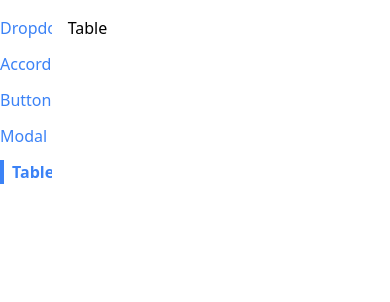
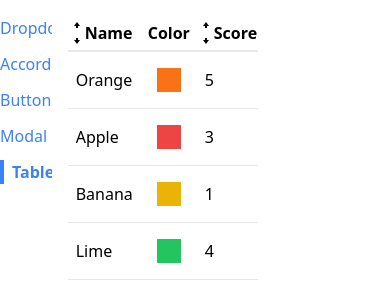
Before and after one commit to Angelhdz98/barra-navegacion-react, a React (Create React App) app: page /table in a window 390 px wide. Shown: the top 302 px of the page. Built offline with nearby package versions, Linux system fonts and the light colour scheme.

Commit message:
se terminó la tabla y la hicimos ordenable a través del componenete SortableTable

```diff
--- /dev/null
+++ b/src/components/SortableTable.js
@@ -0,0 +1,100 @@
+import { useState } from "react";
+import Table from "./Table";
+import {GoArrowSmallDown, GoArrowSmallUp } from 'react-icons/go'
+
+function SortableTable(props) {
+    const [sortOrder, setSortOrder] = useState(null);
+    const [sortBy, setSortBy] = useState(null);
+    const { config, data } = props;
+    const handleClick = (label) => {
+        if(sortBy && label!==sortBy){
+            setSortOrder('asc');
+            setSortBy(label);
+            return;
+        }
+        if (sortOrder === null) {
+            setSortOrder('asc');
+            setSortBy(label);
+        }
+        else if (sortOrder === 'asc') {
+            setSortOrder('desc');
+            setSortBy(label);
+        }
+        else if (sortOrder === 'desc') {
+            setSortOrder(null);
+            setSortBy(null);
+        }
+
+    }
+    const updatedConfig = config.map((column) => {
+        if (!column.sortValue) {
+            return column;
+        }
+        return {
+            ...column,
+            header: () => (<th className="cursor-pointer hover:bg-gray-100"
+                                onClick={() => handleClick(column.label)}>
+                                    <div className="flex items-center">
+                                {getIcons(column.label, sortBy, sortOrder)}
+                                {column.label}
+                                </div>
+                                </th>
+
+            )
+    };
+    })
+
+    //solo si sortOrder && sortBy no son nulos
+    // haremos una copia de data
+    // encontrar el el valore carro para el ordenamiento y odenar
+
+    let sortedData = data;
+    if (sortOrder && sortBy) {
+        const { sortValue } = config.find(column => column.label === sortBy)
+
+        sortedData = [...data].sort((a, b) => {
+            const valueA = sortValue(a);
+            const valueB = sortValue(b);
+
+            const reverseOrder = sortOrder === 'asc' ? 1 : -1;
+            if (typeof valueA === 'string') {
+                return valueA.localeCompare(valueB) * reverseOrder;
+            }
+            else {
+                return (valueA - valueB) * reverseOrder
+            }
+        })
+    }
+
+    return <Table {...props} data={sortedData} config={updatedConfig} />;
+}
+
+
+function getIcons(label, sortBy, sortOrder) {
+    if (label !== sortBy) {
+        return <div>
+            <GoArrowSmallUp/>
+            <GoArrowSmallDown/>
+        </div>
+    }
+    if (sortOrder === null) {
+        return <div>
+        <GoArrowSmallUp/>
+        <GoArrowSmallDown/>
+    </div>
+    }
+
+    if (sortOrder === 'asc') {
+        return <div>
+        <GoArrowSmallUp/>
+    </div>
+    }
+    if (sortOrder === 'desc') {
+        return <div>
+        <GoArrowSmallDown/>
+    </div>
+    }
+
+}
+
+export default SortableTable;
--- a/src/components/Table.js
+++ b/src/components/Table.js
@@ -1,5 +1,34 @@
-function Table() {
-    return <div>Table</div>
+import { Fragment } from "react";
+
+function Table({ data, config, keyFn }) {
+    const renderedHeaders = config.map((column) => {
+        if (column.header) {
+            return <Fragment key={column.label}>{column.header()}</Fragment>;
+        }
+        return <th key={column.label}>{column.label}</th>
+
+    })
+
+    const renderedRows = data.map((rowData) => {
+        const renderedCells = config.map((column) => {
+            return (
+            <td className="p-2" key={column.label}>
+                {column.render(rowData)}
+            </td>
+            );
+        });
+        return(<tr className="border-b" key={keyFn(rowData)} >
+            {renderedCells}
+        </tr>);
+
+    });
+
+    return <table className="table-auto border-spacing-2">
+        <thead>
+            <tr className="border-b-2">{renderedHeaders}</tr>
+        </thead>
+        <tbody>{renderedRows}</tbody>
+    </table>
 }
 
 export default Table
--- a/src/pages/TablePage.js
+++ b/src/pages/TablePage.js
@@ -1,10 +1,34 @@
-import Table from '../components/Table';
 
-function TablePage(){
+//import Table from "../components/Table";
+import SortableTable from "../components/SortableTable";
+function TablePage() {
+        const data = [
+                { name: 'Orange', color: 'bg-orange-500', score: 5 },
+                { name: 'Apple', color: 'bg-red-500', score: 3 },
+                { name: 'Banana', color: 'bg-yellow-500', score: 1 },
+                { name: 'Lime', color: 'bg-green-500', score: 4 },];
 
-    return (<div>
-         <Table/>
-         </div>);
+        const config = [{
+                label: 'Name',
+                render: (fruit) =>  fruit.name,
+                sortValue: (fruit) => fruit.name},
+
+        {       label: 'Color',
+                render: (fruit) => <div className={`p-3 m-2 ${fruit.color}`}></div>},
+
+        {
+                label: 'Score',
+                render: (fruit) => fruit.score,
+                sortValue: (fruit) => fruit.score  },      ];
+
+        const keyFn = (fruit) => {
+                return fruit.name;
+        }
+
+
+        return (<div>
+                <SortableTable data={data} config={config} keyFn={keyFn}/>
+        </div>);
 }
 
 export default TablePage;
```
